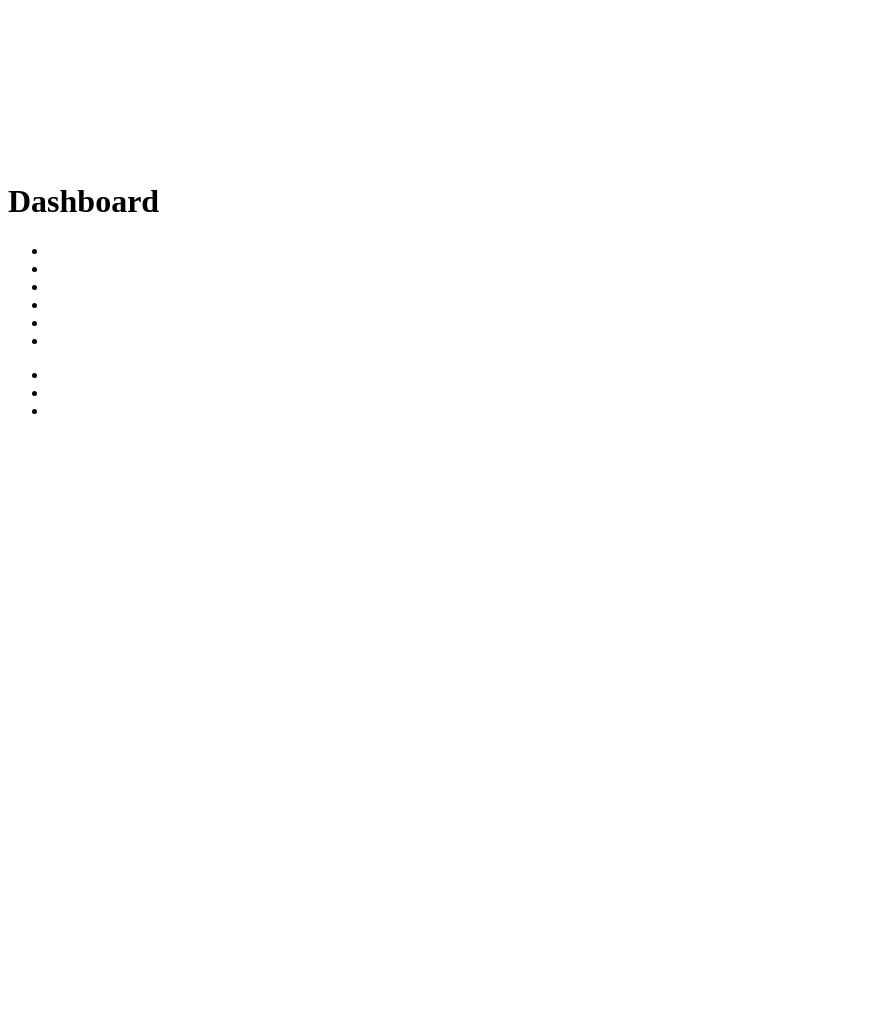
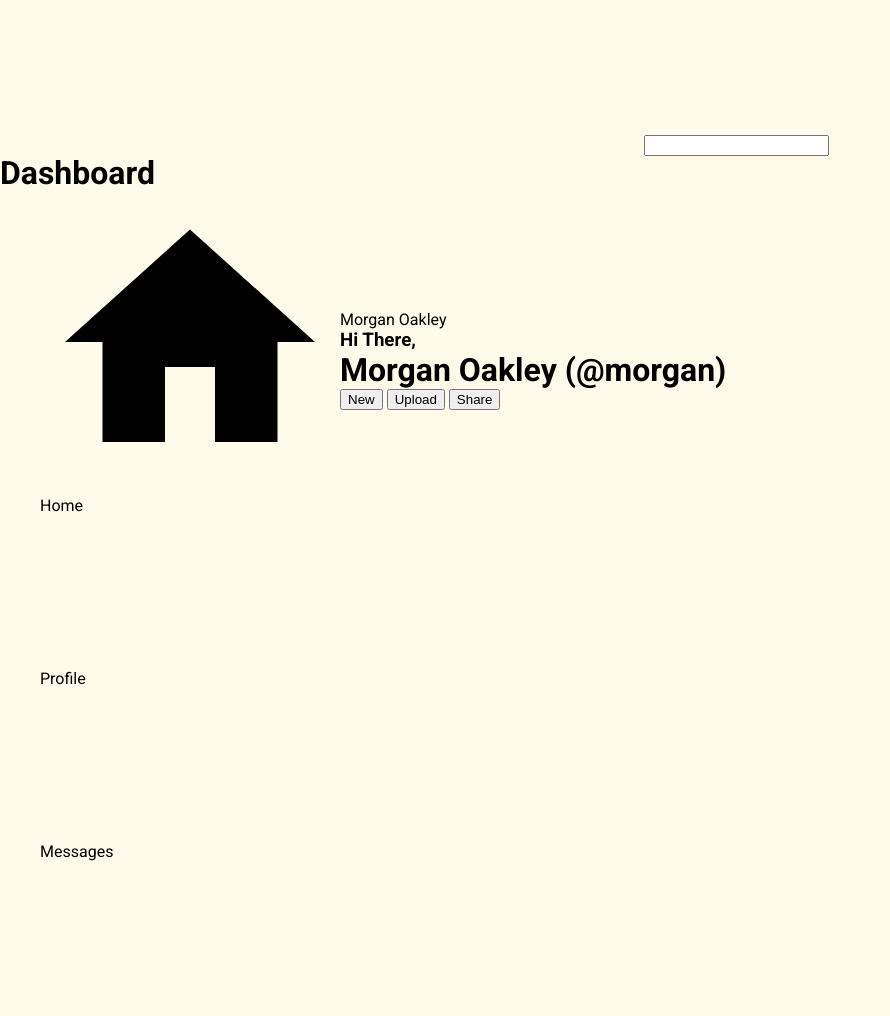
Before and after one commit to hasocobo/admin-dashboard, a plain HTML site: page index.html in a window 1280 px wide. Shown: the top 1016 px of the page, without its empty margins (0-890 px from the left). Before the commit the page ends 800 px from the top, so only its background shows below. Drawn offline with Linux system fonts and the light colour scheme.

Commit message:
Start styling the elements

```diff
--- a/index.html
+++ b/index.html
@@ -10,30 +10,98 @@
 </head>
 <body>
     <div class="bg">
-        <div class="main-wrapper">
-            <div class="sidebar">
+        <div class="main-wrapper flex">
+            <div class="sidebar flex">
                 <div class="sidebar-container">
                     <div class="dashboard-logo">
                         <svg></svg>
                         <h1>Dashboard</h1>
                     </div>
                     <ul class="sidebar-items">
-                        <li></li>
-                        <li></li>
-                        <li></li>
-                        <li></li>
-                        <li></li>
-                        <li></li>
+                        <li>
+                            <svg xmlns="http://www.w3.org/2000/svg" viewBox="0 0 24 24">
+                                <title>home</title><path d="M10,20V14H14V20H19V12H22L12,3L2,12H5V20H10Z" />
+                            </svg>
+                            <div>Home</div>
+                        </li>
+                        <li>
+                            <svg class="li-icon"></svg>
+                            <div>Profile</div>
+                        </li>
+                        <li>
+                            <svg class="li-icon"></svg>
+                            <div>Messages</div>
+                        </li>
+                        <li>
+                            <svg class="li-icon"></svg>
+                            <div>History</div>
+                        </li>
+                        <li>
+                            <svg class="li-icon"></svg>
+                            <div>Tasks</div>
+                        </li>
+                        <li>
+                            <svg class="li-icon"></svg>
+                            <div>Communities</div>
+                        </li>
                     </ul>
 
                     <ul class="sidebar-items">
-                        <li></li>
-                        <li></li>
-                        <li></li>
+                        <li>
+                            <svg class="li-icon"></svg>
+                            <div>Settings</div>
+                        </li>
+                        <li>
+                            <svg class="li-icon"></svg>
+                            <div>Support</div>
+                        </li>
+                        <li>
+                            <svg class="li-icon"></svg>
+                            <div>Privacy</div>
+                        </li>
                     </ul>
 
                 </div>
             </div>
+            <div class="main-content">
+                <div class="header">
+                    <div class="header-search-bar">
+                        <div class="left">
+                            <svg id="search-icon" class="icon"></svg>
+                            <input class="search-bar">
+                        </div>
+                        <div class="right">
+                            <svg id="notification-icon" class="icon"></svg>
+                            <svg id="pfp"></svg>
+                            <div>Morgan Oakley</div>
+                        </div>
+                    </div>
+
+                    <div class="header-navbar">
+                        <div class="left">
+                            <div class="pfp"></div>
+                            <div class="user-information">
+                                <div class="greeting">
+                                    <h3>Hi There,</h3>
+                                    <h1>Morgan Oakley (@morgan)</h1>
+                                </div>
+                            </div>
+                        </div>
+                        <div class="right">
+                            <button>New</button>
+                            <button>Upload</button>
+                            <button>Share</button>
+                        </div>
+                    </div>
+                </div>
+
+                <div class="content">
+                    <div class="projects"></div>
+                    <div class="announcements"></div>
+                    <div class="trending"></div>
+                </div>
+            </div>
+
         </div>
     </div>
 </body>
--- a/styles.css
+++ b/styles.css
@@ -0,0 +1,43 @@
+@import url('https://fonts.googleapis.com/css2?family=Josefin+Sans:wght@400;500;600&family=Roboto:wght@400;700&display=swap');
+
+:root {
+    --primary-bg: #fffbeb;
+}
+
+*, ::before, ::after {
+    box-sizing: border-box;
+    margin: 0;
+}
+
+body {
+    font-family: 'Roboto';
+}
+
+ul {
+    list-style-type: none;
+}
+
+li {
+
+}
+
+svg {
+    display: inline;
+}
+
+.bg {
+    background-color: var(--primary-bg);
+}
+
+.flex {
+    display: flex;
+}
+
+
+.main-wrapper {
+
+}
+
+.sidebar {
+    flex-direction: column;
+}
```
Also changed, not shown: icons/home.svg (added).
